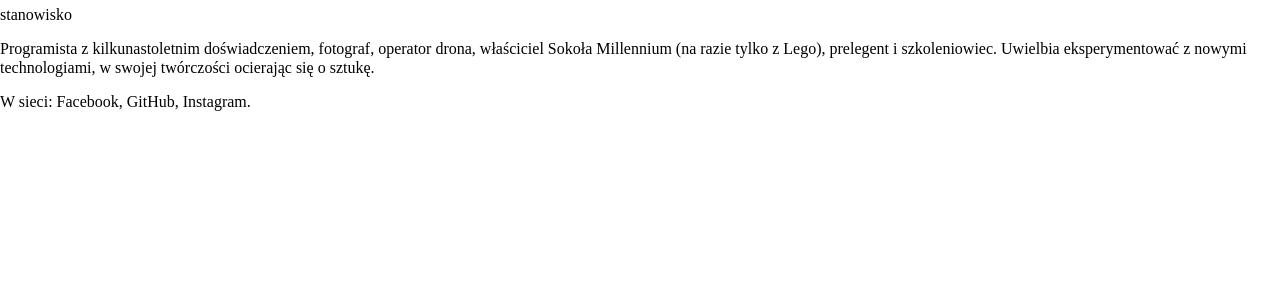
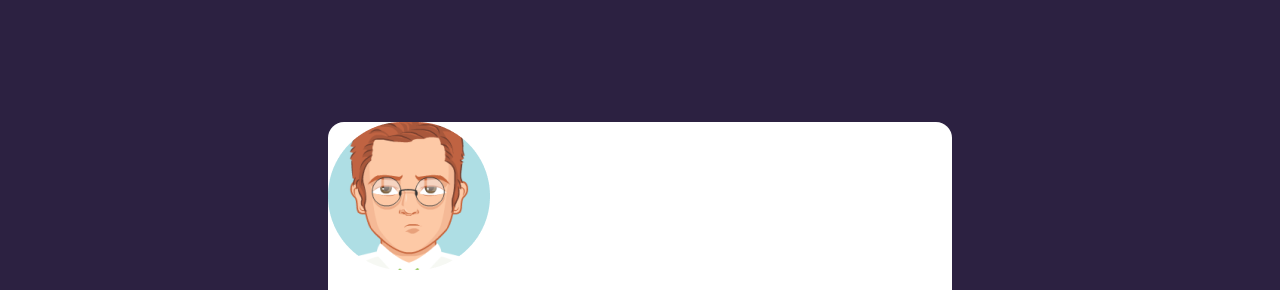
Before and after one commit to MonikaHelman/business-card, a plain HTML site: page index.html in a window 1280 px wide. Shown: the part 92-382 px from the top of the page. Drawn offline with Linux system fonts and the light colour scheme.

Commit message:
initial styles and photo added

```diff
--- a/index.html
+++ b/index.html
@@ -8,9 +8,9 @@
     <link href="style.css" rel="stylesheet" type="text/css" />
   </head>
   <body>
-    <main>
-      <aticle
-        >>
+    <main class="main">
+        <img src="avatar.png" alt="photo name and surname"/>
+      <article>
         <header>
           <h1>Imie i nazwisko</h1>
           <p>stanowisko</p>
@@ -22,7 +22,7 @@
           swojej twórczości ocierając się o sztukę.
         </p>
         <p>W sieci: Facebook, GitHub, Instagram.</p>
-      </aticle>
+      </article>
     </main>
   </body>
 </html>
--- a/style.css
+++ b/style.css
@@ -4,3 +4,18 @@ html {
    *, *:before, *:after {
     box-sizing: inherit;
    }
+
+body {
+    background: #2C2141;
+    display: flex;
+    align-items: center;
+    justify-content: center;
+    min-height: 100vh;
+}
+
+main {
+    background: #FFFFFF;
+    border-radius: 16px;
+    width: 624px;
+    margin: 16px;
+}
```
Also changed, not shown: avatar.png (added).
